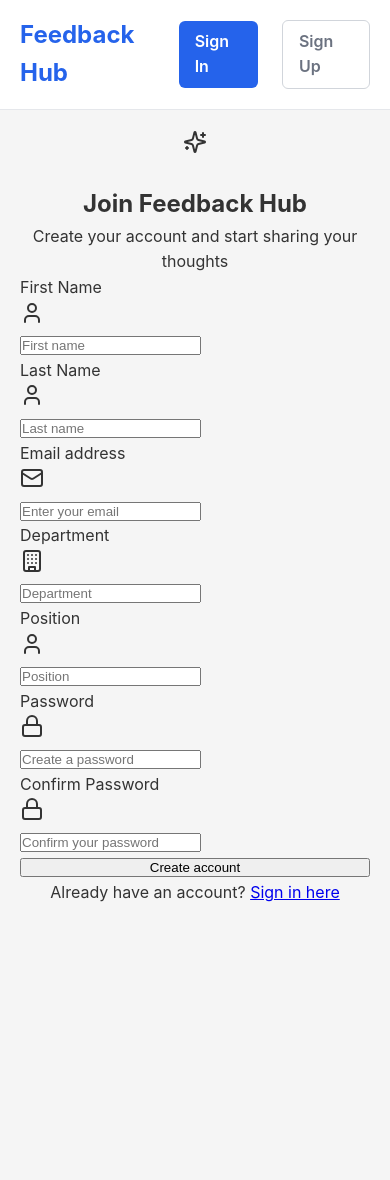
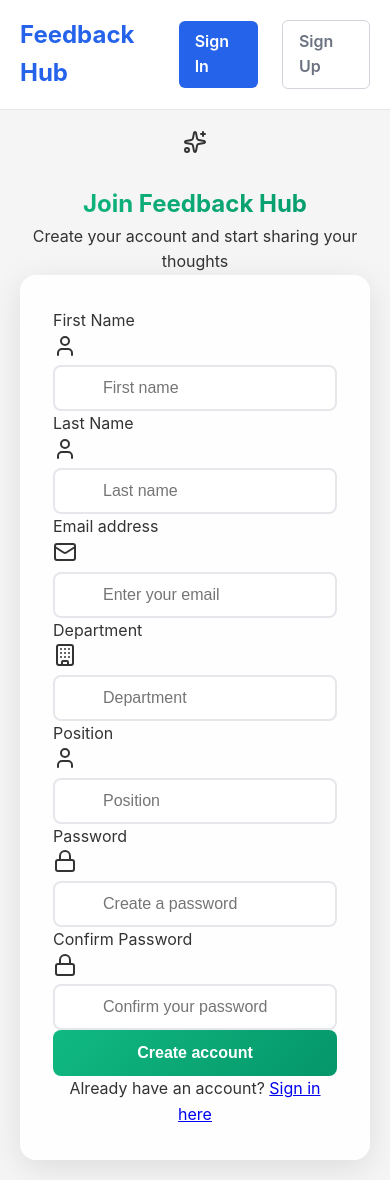
Before and after one commit to Suryakanchetti/EmployeeFeedbackapp, a React (Create React App) app: page /register in a window 390 px wide. Before the commit the page ends 926 px from the top, so only its background shows below. Built offline with nearby package versions, Linux system fonts and the light colour scheme; no server answers.

Commit message:
worked on deploy

```diff
--- a/package.json
+++ b/package.json
@@ -7,6 +7,7 @@
     "@testing-library/jest-dom": "^5.17.0",
     "@testing-library/react": "^13.4.0",
     "@testing-library/user-event": "^13.5.0",
+    "lucide-react": "^0.540.0",
     "react": "^18.2.0",
     "react-dom": "^18.2.0",
     "react-router-dom": "^6.20.1",
--- a/src/App.js
+++ b/src/App.js
@@ -5,7 +5,6 @@ import Navbar from './components/Navbar';
 import Login from './components/Login';
 import Register from './components/Register';
 import Dashboard from './components/Dashboard';
-import FeedbackForm from './components/FeedbackForm';
 import FeedbackList from './components/FeedbackList';
 import Profile from './components/Profile';
 import AdminPanel from './components/AdminPanel';
--- a/src/components/FeedbackForm.js
+++ b/src/components/FeedbackForm.js
@@ -193,11 +193,7 @@ const FeedbackForm = () => {
     border: '1px solid #fecaca'
   };
 
-  const priorityColors = {
-    low: '#10b981',
-    medium: '#f59e0b',
-    high: '#ef4444'
-  };
+
 
   return (
     <div style={containerStyle}>
--- a/src/components/FeedbackList.js
+++ b/src/components/FeedbackList.js
@@ -1,20 +1,14 @@
-import React, { useState, useEffect } from 'react';
+import React, { useState, useEffect, useCallback } from 'react';
 import { Link } from 'react-router-dom';
-import { useAuth } from '../contexts/AuthContext';
 import { supabase, TABLES, FEEDBACK_TYPES, FEEDBACK_STATUS } from '../supabase';
 
 const FeedbackList = () => {
-  const { user } = useAuth();
   const [feedback, setFeedback] = useState([]);
   const [loading, setLoading] = useState(true);
   const [error, setError] = useState(null);
   const [filter, setFilter] = useState('all');
 
-  useEffect(() => {
-    fetchFeedback();
-  }, []);
-
-  const fetchFeedback = async () => {
+  const fetchFeedback = useCallback(async () => {
     try {
       setLoading(true);
       setError(null);
@@ -50,7 +44,11 @@ const FeedbackList = () => {
     } finally {
       setLoading(false);
     }
-  };
+  }, [filter]);
+
+  useEffect(() => {
+    fetchFeedback();
+  }, [fetchFeedback]);
 
   const getStatusColor = (status) => {
     switch (status) {
@@ -170,14 +168,13 @@ const FeedbackList = () => {
   const filterButtonStyle = (active) => ({
     padding: '8px 16px',
     borderRadius: '6px',
-    border: 'none',
+    border: active ? 'none' : '1px solid #d1d5db',
     cursor: 'pointer',
     fontSize: '14px',
     fontWeight: '500',
     transition: 'all 0.2s',
     background: active ? '#2563eb' : 'transparent',
-    color: active ? 'white' : '#6b7280',
-    border: active ? 'none' : '1px solid #d1d5db'
+    color: active ? 'white' : '#6b7280'
   });
 
   const buttonStyle = {
--- a/src/components/Login.js
+++ b/src/components/Login.js
@@ -108,11 +108,7 @@ const Login = () => {
     transition: 'background-color 0.2s'
   };
 
-  const buttonDisabledStyle = {
-    ...buttonStyle,
-    background: '#9ca3af',
-    cursor: 'not-allowed'
-  };
+
 
   const buttonLoadingStyle = {
     ...buttonStyle,
--- a/src/components/Profile.js
+++ b/src/components/Profile.js
@@ -1,4 +1,4 @@
-import React, { useState, useEffect } from 'react';
+import React, { useState, useEffect, useCallback } from 'react';
 import { useAuth } from '../contexts/AuthContext';
 import { supabase, TABLES } from '../supabase';
 
@@ -8,13 +8,7 @@ const Profile = () => {
   const [loading, setLoading] = useState(true);
   const [error, setError] = useState(null);
 
-  useEffect(() => {
-    if (user) {
-      fetchProfile();
-    }
-  }, [user]);
-
-  const fetchProfile = async () => {
+  const fetchProfile = useCallback(async () => {
     try {
       setLoading(true);
       const { data, error } = await supabase
@@ -31,7 +25,13 @@ const Profile = () => {
     } finally {
       setLoading(false);
     }
-  };
+  }, [user]);
+
+  useEffect(() => {
+    if (user) {
+      fetchProfile();
+    }
+  }, [user, fetchProfile]);
 
   if (loading) {
     return (
--- a/src/contexts/AuthContext.js
+++ b/src/contexts/AuthContext.js
@@ -17,7 +17,7 @@ export const AuthProvider = ({ children }) => {
 
     try {
       // Quick check if profile exists
-      const { data: existingProfile, error: checkError } = await supabase
+      const { error: checkError } = await supabase
         .from(TABLES.USERS)
         .select('id')
         .eq('id', user.id)
--- a/src/index.css
+++ b/src/index.css
@@ -18,3 +18,65 @@ body {
 .mb-6 { margin-bottom: 24px; }
 .mb-8 { margin-bottom: 32px; }
 .w-full { width: 100%; }
+
+/* Register component specific styles */
+.glass-card {
+  background: rgba(255, 255, 255, 0.9);
+  backdrop-filter: blur(10px);
+  border: 1px solid rgba(255, 255, 255, 0.2);
+  border-radius: 16px;
+  padding: 32px;
+  box-shadow: 0 8px 32px rgba(0, 0, 0, 0.1);
+}
+
+.input-field {
+  width: 100%;
+  padding: 12px 16px 12px 48px;
+  border: 2px solid #e5e7eb;
+  border-radius: 8px;
+  font-size: 16px;
+  transition: all 0.2s ease;
+  background: white;
+}
+
+.input-field:focus {
+  outline: none;
+  border-color: #2563eb;
+  box-shadow: 0 0 0 3px rgba(37, 99, 235, 0.1);
+}
+
+.btn-primary {
+  background: linear-gradient(135deg, #10b981 0%, #059669 100%);
+  color: white;
+  padding: 14px 24px;
+  border: none;
+  border-radius: 8px;
+  font-size: 16px;
+  font-weight: 600;
+  cursor: pointer;
+  transition: all 0.2s ease;
+  transform: translateY(0);
+}
+
+.btn-primary:hover:not(:disabled) {
+  transform: translateY(-2px);
+  box-shadow: 0 8px 25px rgba(16, 185, 129, 0.3);
+}
+
+.btn-primary:active:not(:disabled) {
+  transform: translateY(0);
+}
+
+.gradient-text {
+  background: linear-gradient(135deg, #10b981 0%, #059669 100%);
+  -webkit-background-clip: text;
+  -webkit-text-fill-color: transparent;
+  background-clip: text;
+}
+
+/* Responsive grid */
+@media (max-width: 640px) {
+  .grid-cols-2 {
+    grid-template-columns: 1fr;
+  }
+}
```
Also changed, not shown: vercel.json, 2 other files (tests, documents, lock files or other folders).
